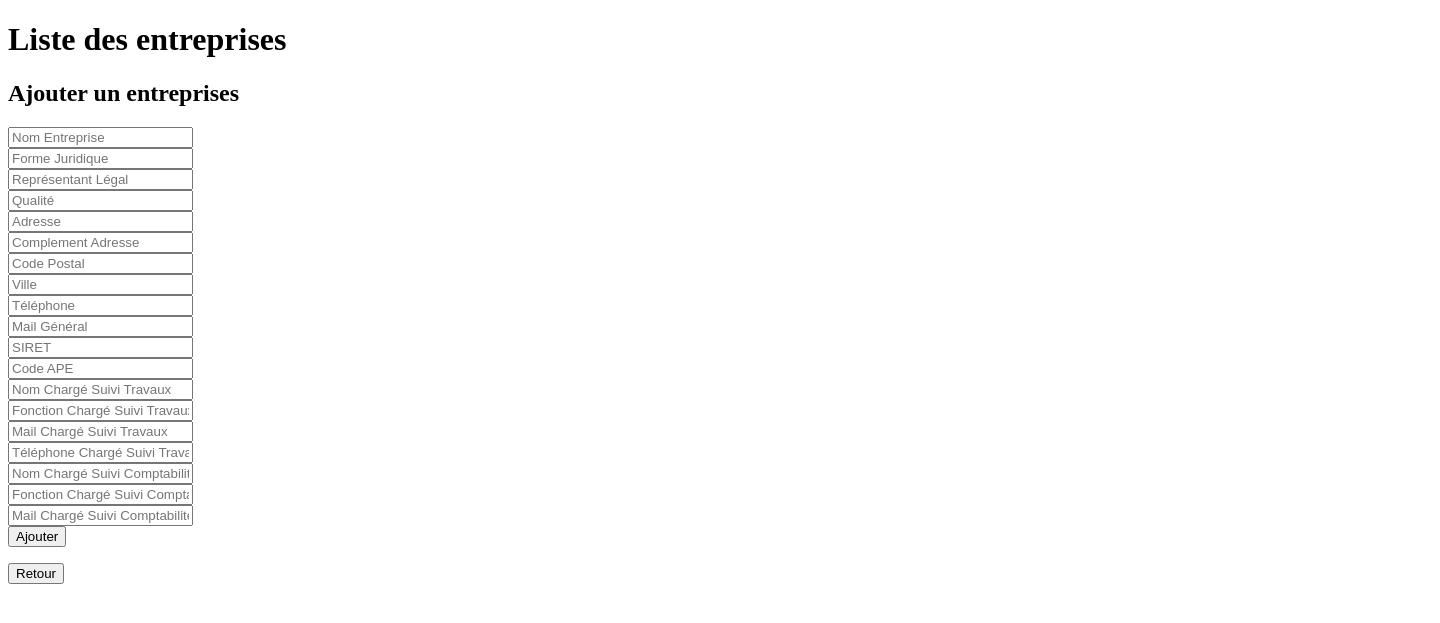
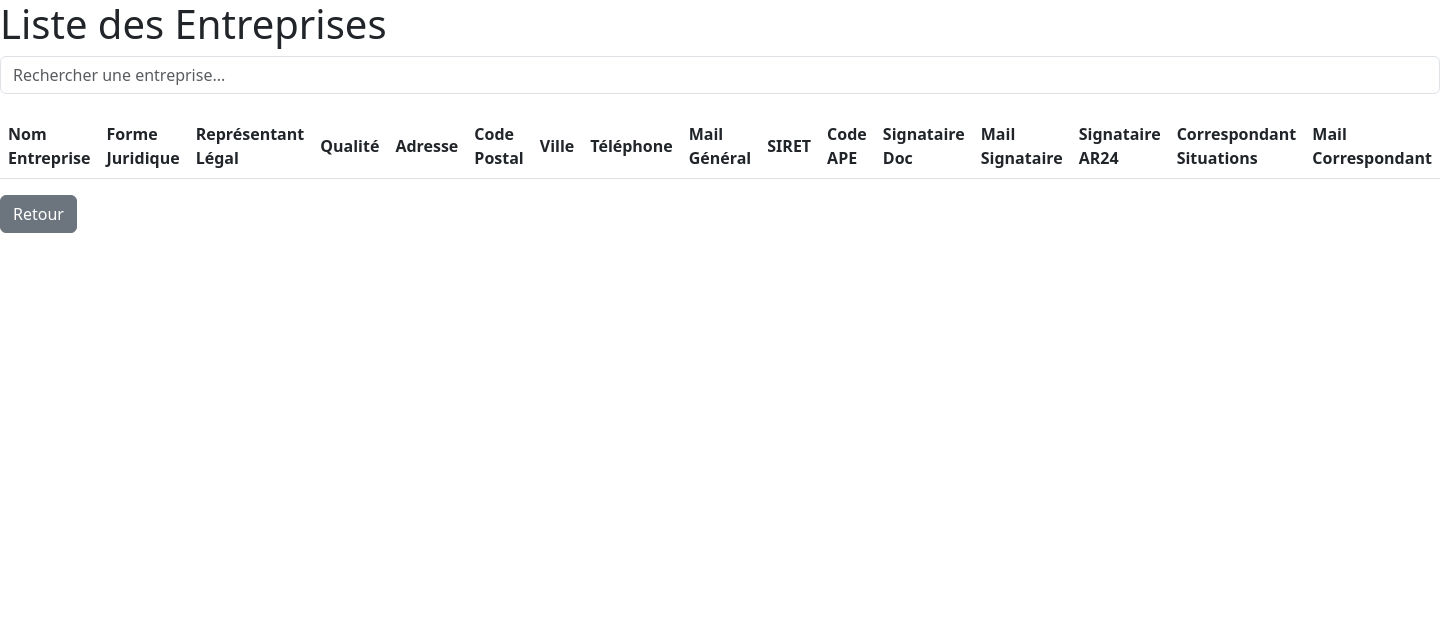
Before and after one commit to GB-AM/logiciel_comptable_propre, a Flask app: page /base_entreprises in a window 1440 px wide. Shown: the top 623 px of the page. Run offline with Flask 3, Linux system fonts and the light colour scheme; lists and menus that the app fills with data are empty.

Commit message:
Add table layout with search for clients and entreprises

```diff
--- a/templates/base_entreprises.html
+++ b/templates/base_entreprises.html
@@ -1,82 +1,81 @@
 <!DOCTYPE html>
 <html>
-<head><title>Base entreprises</title></head>
+<head>
+    <title>Liste des Entreprises</title>
+    <link href="https://cdn.jsdelivr.net/npm/bootstrap@5.3.0/dist/css/bootstrap.min.css" rel="stylesheet">
+    <script src="https://cdn.jsdelivr.net/npm/bootstrap@5.3.0/dist/js/bootstrap.bundle.min.js"></script>
+    <style>
+        .search-bar { margin-bottom: 20px; }
+        table { width: 100%; }
+        th, td { vertical-align: middle; }
+    </style>
+</head>
 <body>
-    <h1>Liste des entreprises</h1>
+    <h1>Liste des Entreprises</h1>
     {% with messages = get_flashed_messages() %}
         {% if messages %}
             {% for message in messages %}
-                <p>{{ message }}</p>
+                <div class="alert alert-info">{{ message }}</div>
             {% endfor %}
         {% endif %}
     {% endwith %}
-    <h2>Ajouter un entreprises</h2>
-    <form method="post">
-        <input type="hidden" name="add" value="1">
-        <input type="text" name="nom_entreprise" placeholder="Nom Entreprise" required><br>
-        <input type="text" name="forme_juridique" placeholder="Forme Juridique"><br>
-        <input type="text" name="representant_legal" placeholder="Représentant Légal"><br>
-        <input type="text" name="qualite" placeholder="Qualité"><br>
-        <input type="text" name="adresse" placeholder="Adresse"><br>
-        <input type="text" name="complement_adresse" placeholder="Complement Adresse"><br>
-        <input type="text" name="code_postal" placeholder="Code Postal"><br>
-        <input type="text" name="ville" placeholder="Ville"><br>
-        <input type="text" name="telephone" placeholder="Téléphone"><br>
-        <input type="text" name="mail_general" placeholder="Mail Général"><br>
-        <input type="text" name="siret" placeholder="SIRET"><br>
-        <input type="text" name="code_ape" placeholder="Code APE"><br>
-        <input type="text" name="nom_charge_suivi_travaux" placeholder="Nom Chargé Suivi Travaux"><br>
-        <input type="text" name="fonction_charge_suivi_travaux" placeholder="Fonction Chargé Suivi Travaux"><br>
-        <input type="text" name="mail_charge_suivi_travaux" placeholder="Mail Chargé Suivi Travaux"><br>
-        <input type="text" name="telephone_charge_suivi_travaux" placeholder="Téléphone Chargé Suivi Travaux"><br>
-        <input type="text" name="nom_charge_suivi_compta" placeholder="Nom Chargé Suivi Comptabilité"><br>
-        <input type="text" name="fonction_charge_suivi_compta" placeholder="Fonction Chargé Suivi Comptabilité"><br>
-        <input type="text" name="mail_charge_suivi_compta" placeholder="Mail Chargé Suivi Comptabilité"><br>
-        <button type="submit">Ajouter</button>
-    </form>
-    <ul>
-        {% for entreprises in entreprises %}
-            <li>
-                <strong>{{ entreprises.nom_entreprise }}</strong><br>
-                Forme Juridique: {{ entreprises.forme_juridique }}<br>
-                Représentant Légal: {{ entreprises.representant_legal }} ({{ entreprises.qualite }})<br>
-                Adresse: {{ entreprises.adresse }} {{ entreprises.complement_adresse }}<br>
-                {{ entreprises.code_postal }} {{ entreprises.ville }}<br>
-                Téléphone: {{ entreprises.telephone }}<br>
-                Mail Général: {{ entreprises.mail_general }}<br>
-                SIRET: {{ entreprises.siret }}<br>
-                Code APE: {{ entreprises.code_ape }}<br>
-                Chargé Suivi Travaux: {{ entreprises.nom_charge_suivi_travaux }} ({{ entreprises.fonction_charge_suivi_travaux }})<br>
-                Mail: {{ entreprises.mail_charge_suivi_travaux }}, Tel: {{ entreprises.telephone_charge_suivi_travaux }}<br>
-                Chargé Suivi Comptabilité: {{ entreprises.nom_charge_suivi_compta }} ({{ entreprises.fonction_charge_suivi_compta }})<br>
-                Mail: {{ entreprises.mail_charge_suivi_compta }}<br>
-                <form method="post">
-                    <input type="hidden" name="entreprises_id" value="{{ entreprises.id }}">
-                    <input type="text" name="nom_entreprise" value="{{ entreprises.nom_entreprise }}" required><br>
-                    <input type="text" name="forme_juridique" value="{{ entreprises.forme_juridique }}"><br>
-                    <input type="text" name="representant_legal" value="{{ entreprises.representant_legal }}"><br>
-                    <input type="text" name="qualite" value="{{ entreprises.qualite }}"><br>
-                    <input type="text" name="adresse" value="{{ entreprises.adresse }}"><br>
-                    <input type="text" name="complement_adresse" value="{{ entreprises.complement_adresse }}"><br>
-                    <input type="text" name="code_postal" value="{{ entreprises.code_postal }}"><br>
-                    <input type="text" name="ville" value="{{ entreprises.ville }}"><br>
-                    <input type="text" name="telephone" value="{{ entreprises.telephone }}"><br>
-                    <input type="text" name="mail_general" value="{{ entreprises.mail_general }}"><br>
-                    <input type="text" name="siret" value="{{ entreprises.siret }}"><br>
-                    <input type="text" name="code_ape" value="{{ entreprises.code_ape }}"><br>
-                    <input type="text" name="nom_charge_suivi_travaux" value="{{ entreprises.nom_charge_suivi_travaux }}"><br>
-                    <input type="text" name="fonction_charge_suivi_travaux" value="{{ entreprises.fonction_charge_suivi_travaux }}"><br>
-                    <input type="text" name="mail_charge_suivi_travaux" value="{{ entreprises.mail_charge_suivi_travaux }}"><br>
-                    <input type="text" name="telephone_charge_suivi_travaux" value="{{ entreprises.telephone_charge_suivi_travaux }}"><br>
-                    <input type="text" name="nom_charge_suivi_compta" value="{{ entreprises.nom_charge_suivi_compta }}"><br>
-                    <input type="text" name="fonction_charge_suivi_compta" value="{{ entreprises.fonction_charge_suivi_compta }}"><br>
-                    <input type="text" name="mail_charge_suivi_compta" value="{{ entreprises.mail_charge_suivi_compta }}"><br>
-                    <button type="submit" name="update" value="1">Mettre à Jour</button>
-                    <button type="submit" name="delete" value="{{ entreprises.id }}">Supprimer</button>
-                </form>
-            </li>
-        {% endfor %}
-    </ul>
-    <a href="/"><button>Retour</button></a>
+    <div class="search-bar">
+        <input type="text" id="searchInput" class="form-control" placeholder="Rechercher une entreprise...">
+    </div>
+    <table class="table table-striped table-hover">
+        <thead>
+            <tr>
+                <th>Nom Entreprise</th>
+                <th>Forme Juridique</th>
+                <th>Représentant Légal</th>
+                <th>Qualité</th>
+                <th>Adresse</th>
+                <th>Code Postal</th>
+                <th>Ville</th>
+                <th>Téléphone</th>
+                <th>Mail Général</th>
+                <th>SIRET</th>
+                <th>Code APE</th>
+                <th>Signataire Doc</th>
+                <th>Mail Signataire</th>
+                <th>Signataire AR24</th>
+                <th>Correspondant Situations</th>
+                <th>Mail Correspondant</th>
+            </tr>
+        </thead>
+        <tbody id="entreprisesTable">
+            {% for entreprise in entreprises %}
+            <tr>
+                <td>{{ entreprise.nom_entreprise }}</td>
+                <td>{{ entreprise.forme_juridique }}</td>
+                <td>{{ entreprise.representant_legal }}</td>
+                <td>{{ entreprise.qualite }}</td>
+                <td>{{ entreprise.adresse }} {{ entreprise.complement_adresse }}</td>
+                <td>{{ entreprise.code_postal }}</td>
+                <td>{{ entreprise.ville }}</td>
+                <td>{{ entreprise.telephone }}</td>
+                <td>{{ entreprise.mail_general }}</td>
+                <td>{{ entreprise.siret }}</td>
+                <td>{{ entreprise.code_ape }}</td>
+                <td>{{ entreprise.nom_signataire_doc }} {{ entreprise.prenom_signataire_doc }} ({{ entreprise.fonction_signataire_doc }})</td>
+                <td>{{ entreprise.mail_signataire_doc }}</td>
+                <td>{{ entreprise.nom_signataire_ar24 }} {{ entreprise.prenom_signataire_ar24 }} ({{ entreprise.fonction_signataire_ar24 }})</td>
+                <td>{{ entreprise.nom_correspondant_situations }} {{ entreprise.prenom_correspondant_situations }}</td>
+                <td>{{ entreprise.mail_correspondant_situations }}</td>
+            </tr>
+            {% endfor %}
+        </tbody>
+    </table>
+    <a href="/"><button class="btn btn-secondary">Retour</button></a>
+    <script>
+        document.getElementById('searchInput').addEventListener('input', function() {
+            let input = this.value.toLowerCase();
+            let rows = document.getElementById('entreprisesTable').getElementsByTagName('tr');
+            for (let i = 0; i < rows.length; i++) {
+                let text = rows[i].textContent.toLowerCase();
+                rows[i].style.display = text.includes(input) ? '' : 'none';
+            }
+        });
+    </script>
 </body>
 </html>
```
Also changed, not shown: templates/base_clients.html (+68 -21 lines).
